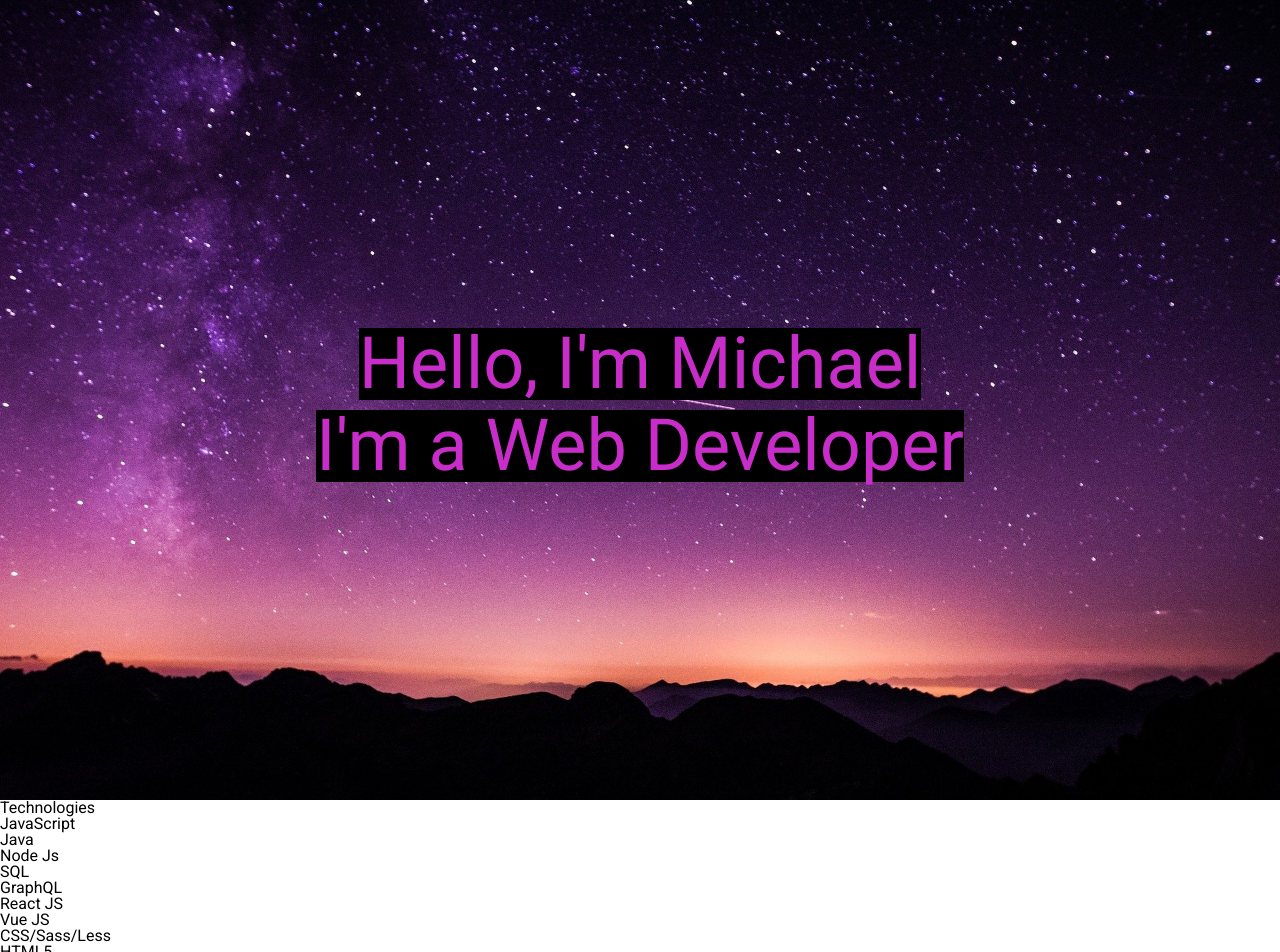
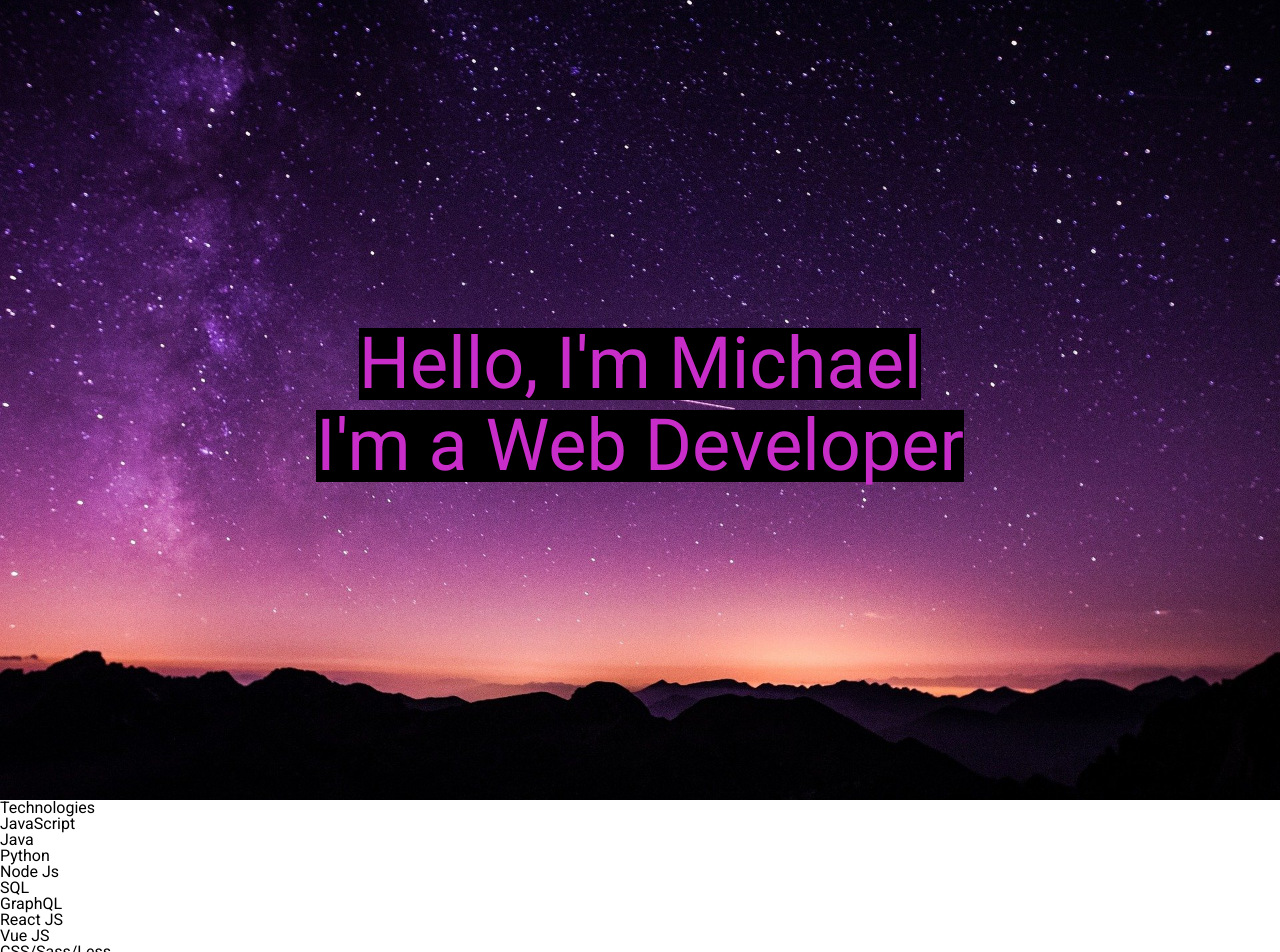
Before and after one commit to mtrew2015/portfolio2020, a React (Create React App) app in the folder portfolio/: page / in a window 1280 px wide. Shown: the top 952 px of the page. Built offline with nearby package versions, Linux system fonts and the light colour scheme.

Commit message:
adding more technologies

```diff
--- a/portfolio/src/App.js
+++ b/portfolio/src/App.js
@@ -12,6 +12,7 @@ function App() {
         <ul>
           <li>JavaScript</li>
           <li>Java</li>
+          <li>Python</li>
           <li>Node Js</li>
           <li>SQL</li>
           <li>GraphQL</li>
```
Also changed, not shown: 1 other file (tests, documents, lock files or other folders).
